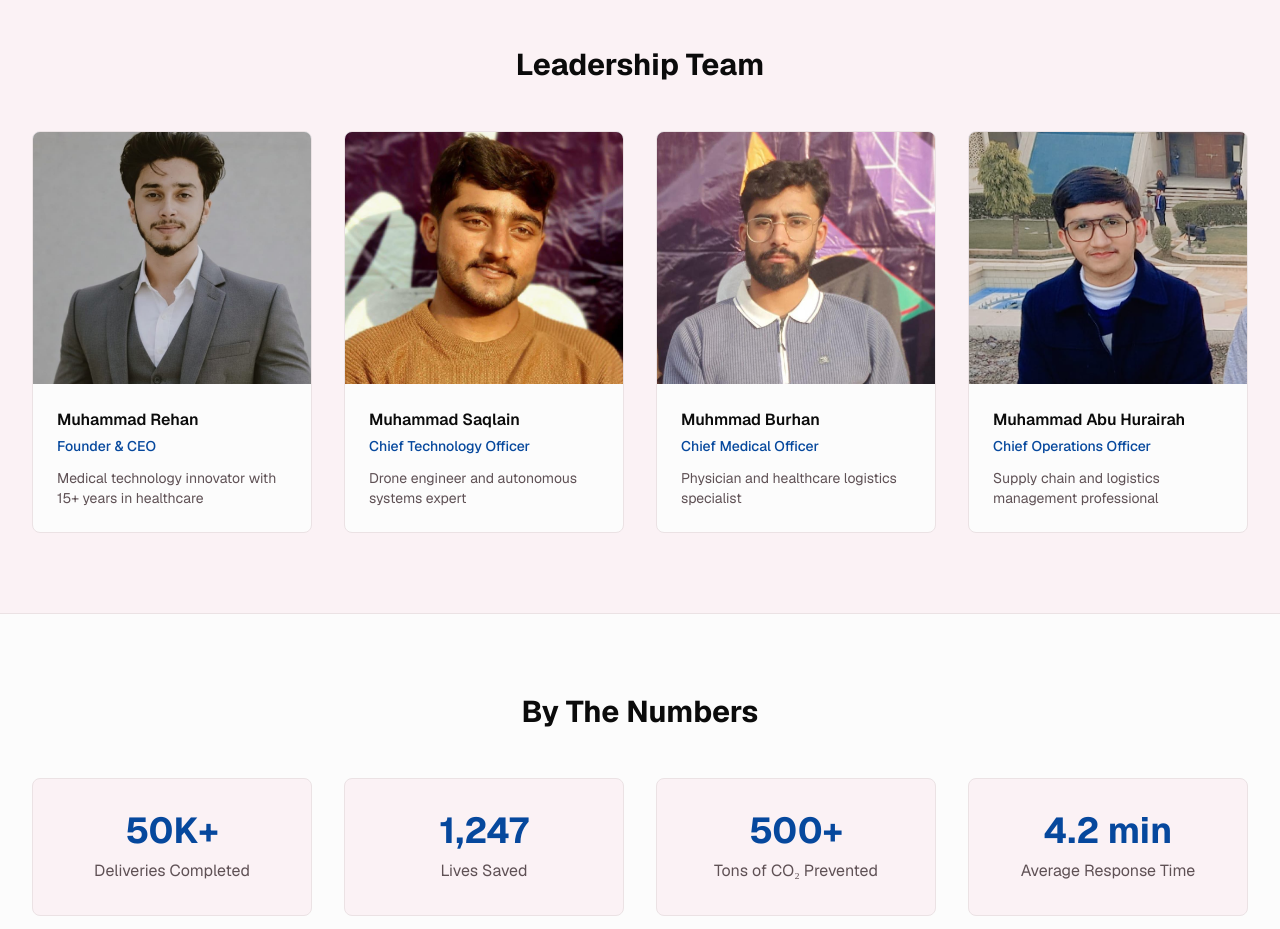
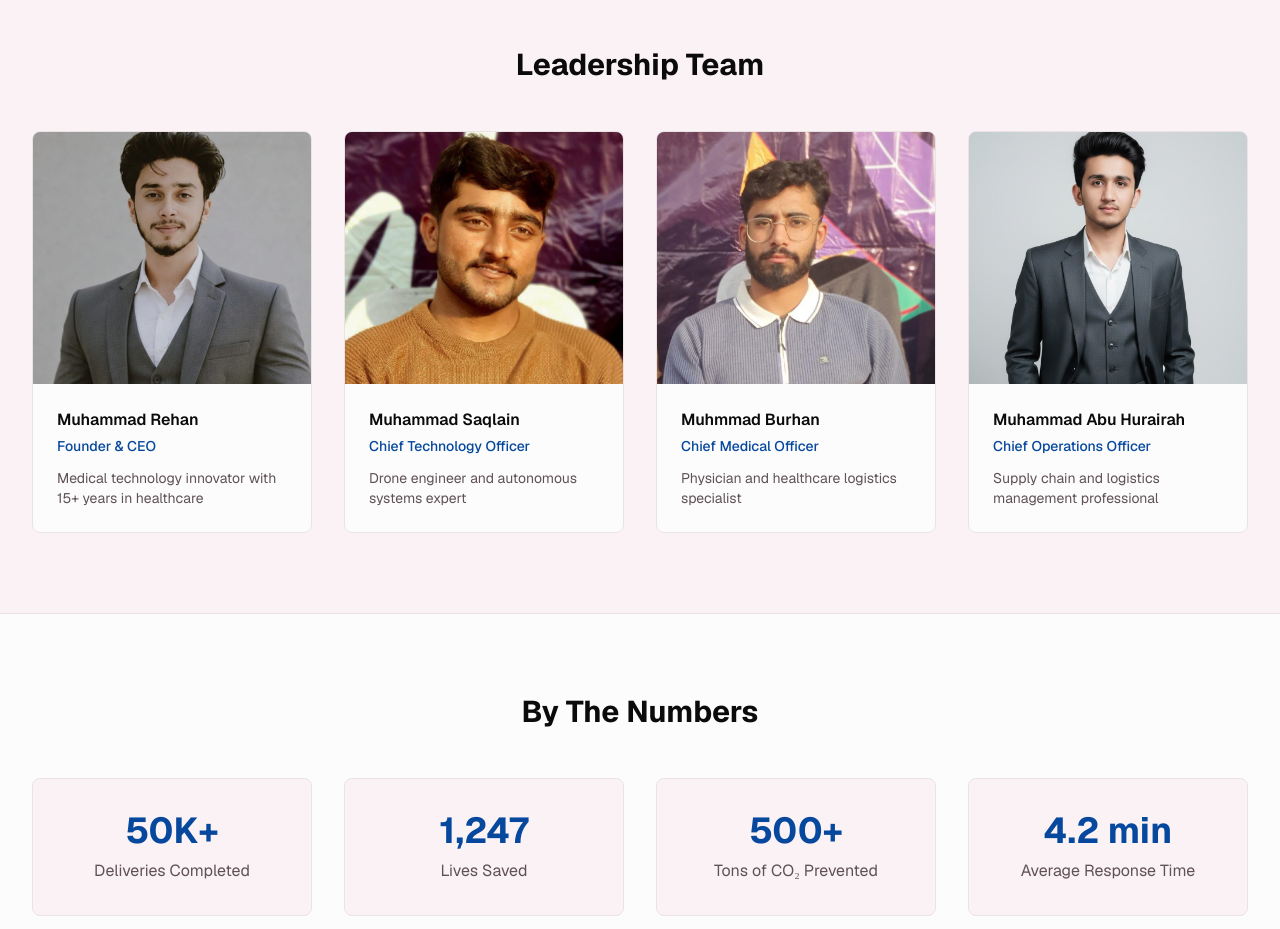
Before and after one commit to Rehan419/meddrone, a Next.js app: page /about in a window 1280 px wide. Shown: the part 2100-3029 px from the top of the page. Built offline with nearby package versions, Linux system fonts and the light colour scheme.

Commit message:
Update page.tsx

```diff
--- a/app/about/page.tsx
+++ b/app/about/page.tsx
@@ -13,7 +13,7 @@ const teamMembers = [
     name: "Muhammad Abu Hurairah",
     role: "Chief Operations Officer",
     bio: "Supply chain and logistics management professional",
-    image: "/team/hurairah.jpg"
+    image: "/team/Picture1.jpeg"
   },
 ]
 
```
